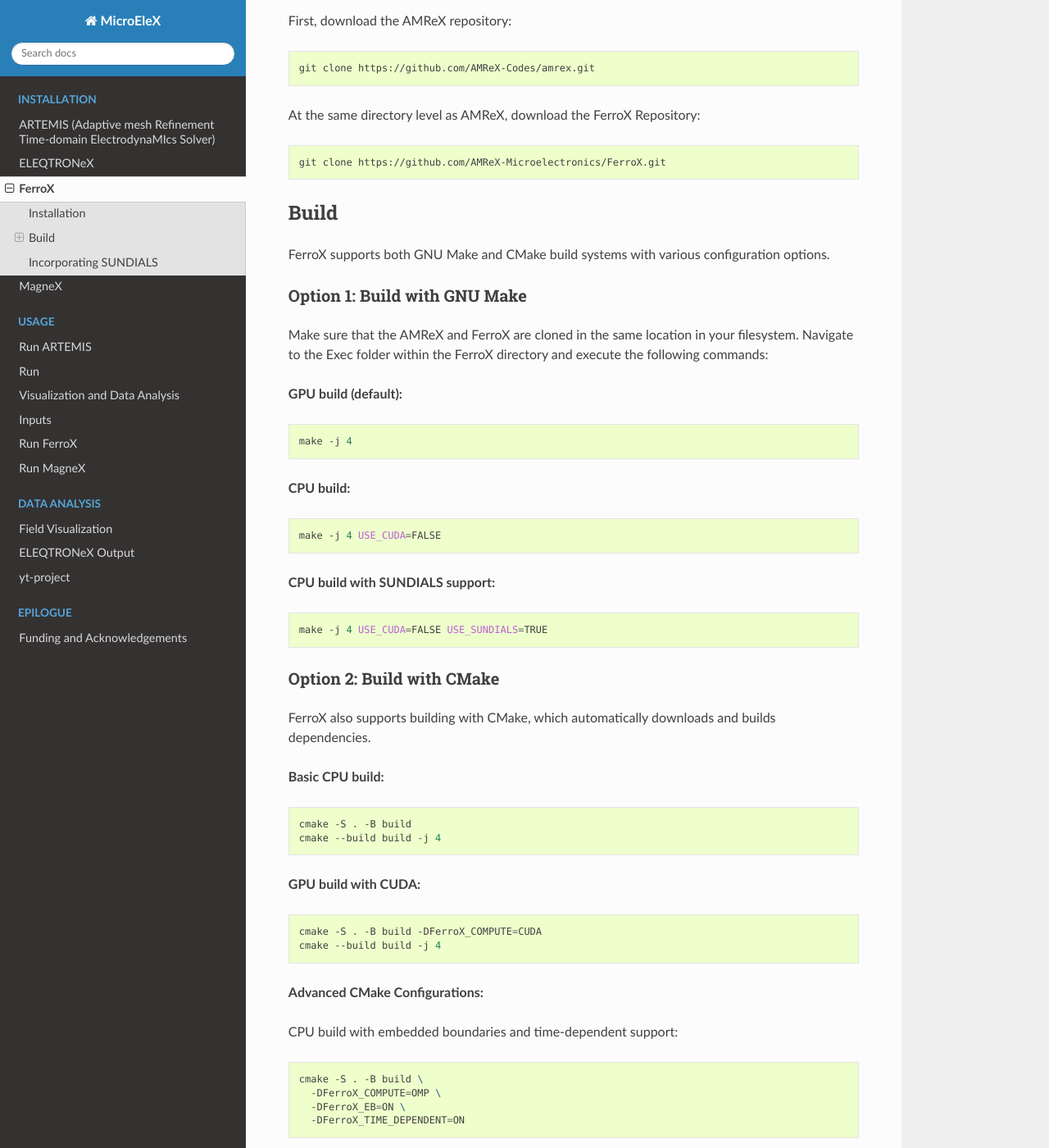
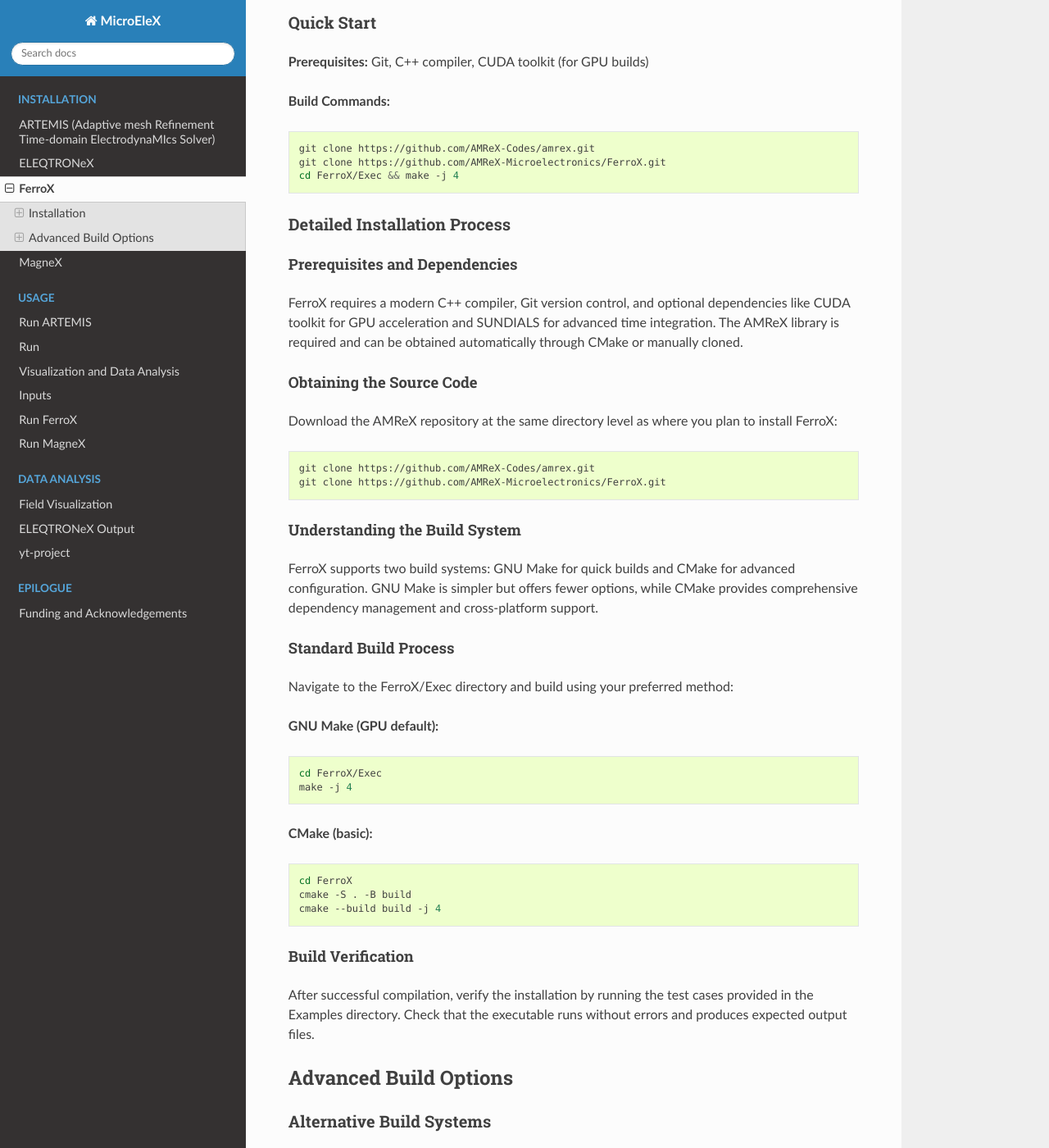
Before and after one commit to AMReX-Microelectronics/AMReX-Microelectronics.github.io, a Sphinx documentation site: the page built from Docs/source/install/ferrox.rst, in a window 1280 px wide and 1400 px high, scrolled down 490 px. Shown: the whole window at 82% size. Built offline with Sphinx 7.4.7 and the Read the Docs theme 3.1.0, drawn with Linux system fonts in a browser that asks for light colours; some of the changed text lies outside the part shown.

Commit message:
Update structure

```diff
--- a/Docs/source/install/artemis.rst
+++ b/Docs/source/install/artemis.rst
@@ -90,7 +90,7 @@
 Build Verification
 ^^^^^^^^^^^^^^^^^^
 
-After successful compilation, verify the build by checking the executable exists and can display help information. The executable will be located in the build directory or Exec folder depending on your build method.
+After successful compilation, verify the build by checking the executable exists and can display help information. The executable will be located in the build directory or top directory depending on your build method.
 
 Advanced Build Options
 -----------------------
--- a/Docs/source/install/ferrox.rst
+++ b/Docs/source/install/ferrox.rst
@@ -24,93 +24,146 @@
 Installation
 ------------
 
-First, download the AMReX repository:
+Quick Start
+~~~~~~~~~~~
+
+**Prerequisites:** Git, C++ compiler, CUDA toolkit (for GPU builds)
+
+**Build Commands:**
 
 .. code-block:: bash
 
    git clone https://github.com/AMReX-Codes/amrex.git
+   git clone https://github.com/AMReX-Microelectronics/FerroX.git
+   cd FerroX/Exec && make -j 4
 
-At the same directory level as AMReX, download the FerroX Repository:
+Detailed Installation Process
+~~~~~~~~~~~~~~~~~~~~~~~~~~~~~
+
+Prerequisites and Dependencies
+^^^^^^^^^^^^^^^^^^^^^^^^^^^^^^^
+
+FerroX requires a modern C++ compiler, Git version control, and optional dependencies like CUDA toolkit for GPU acceleration and SUNDIALS for advanced time integration. The AMReX library is required and can be obtained automatically through CMake or manually cloned.
+
+Obtaining the Source Code
+^^^^^^^^^^^^^^^^^^^^^^^^^^
+
+Download the AMReX repository at the same directory level as where you plan to install FerroX:
 
 .. code-block:: bash
 
+   git clone https://github.com/AMReX-Codes/amrex.git
    git clone https://github.com/AMReX-Microelectronics/FerroX.git
 
-Build
------
+Understanding the Build System
+^^^^^^^^^^^^^^^^^^^^^^^^^^^^^^^
 
-FerroX supports both GNU Make and CMake build systems with various configuration options.
+FerroX supports two build systems: GNU Make for quick builds and CMake for advanced configuration. GNU Make is simpler but offers fewer options, while CMake provides comprehensive dependency management and cross-platform support.
 
-Option 1: Build with GNU Make
-~~~~~~~~~~~~~~~~~~~~~~~~~~~~~
+Standard Build Process
+^^^^^^^^^^^^^^^^^^^^^^^
 
-Make sure that the AMReX and FerroX are cloned in the same location in your filesystem. Navigate to the Exec folder within the FerroX directory and execute the following commands:
+Navigate to the FerroX/Exec directory and build using your preferred method:
 
-**GPU build (default):**
+**GNU Make (GPU default):**
 
 .. code-block:: bash
 
+   cd FerroX/Exec
    make -j 4
 
-**CPU build:**
+**CMake (basic):**
 
 .. code-block:: bash
 
-   make -j 4 USE_CUDA=FALSE
+   cd FerroX
+   cmake -S . -B build
+   cmake --build build -j 4
 
-**CPU build with SUNDIALS support:**
+Build Verification
+^^^^^^^^^^^^^^^^^^
+
+After successful compilation, verify the installation by running the test cases provided in the Examples directory. Check that the executable runs without errors and produces expected output files.
+
+Advanced Build Options
+----------------------
+
+Alternative Build Systems
+~~~~~~~~~~~~~~~~~~~~~~~~~~
+
+**GNU Make Options:**
 
 .. code-block:: bash
 
+   # CPU build
+   make -j 4 USE_CUDA=FALSE
+
+   # CPU build with SUNDIALS
    make -j 4 USE_CUDA=FALSE USE_SUNDIALS=TRUE
 
-Option 2: Build with CMake
-~~~~~~~~~~~~~~~~~~~~~~~~~~~
+For SUNDIALS support with GNU Make, first follow the SUNDIALS installation steps as described `here <https://github.com/AMReX-Microelectronics/MagneX/blob/development/Exec/README_sundials>`_.
 
-FerroX also supports building with CMake, which automatically downloads and builds dependencies.
-
-**Basic CPU build:**
+**CMake with External Dependencies:**
 
 .. code-block:: bash
 
-   cmake -S . -B build
-   cmake --build build -j 4
+   # Use external AMReX installation
+   cmake -S . -B build \
+     -DFerroX_amrex_internal=OFF \
+     -DAMReX_DIR=/path/to/amrex/lib/cmake/AMReX
 
-**GPU build with CUDA:**
+Performance Optimizations
+~~~~~~~~~~~~~~~~~~~~~~~~~~
+
+**GPU Acceleration:**
 
 .. code-block:: bash
 
    cmake -S . -B build -DFerroX_COMPUTE=CUDA
    cmake --build build -j 4
 
-**Advanced CMake Configurations:**
-
-CPU build with embedded boundaries and time-dependent support:
+**CPU Optimizations:**
 
 .. code-block:: bash
 
    cmake -S . -B build \
      -DFerroX_COMPUTE=OMP \
-     -DFerroX_EB=ON \
-     -DFerroX_TIME_DEPENDENT=ON
+     -DFerroX_SIMD=ON
 
-GPU build with SUNDIALS support:
+Physics Module Configuration
+~~~~~~~~~~~~~~~~~~~~~~~~~~~~
+
+**Embedded Boundaries and Time-Dependent Features:**
 
 .. code-block:: bash
 
    cmake -S . -B build \
-     -DFerroX_COMPUTE=CUDA \
-     -DFerroX_SUNDIALS=ON
+     -DFerroX_EB=ON \
+     -DFerroX_TIME_DEPENDENT=ON
 
-Debug build with print options enabled:
+**SUNDIALS Integration:**
+
+For SUNDIALS library integration, first follow the SUNDIALS installation steps as described `here <https://github.com/AMReX-Microelectronics/MagneX/blob/development/Exec/README_sundials>`_.
+
+.. code-block:: bash
+
+   cmake -S . -B build \
+     -DFerroX_SUNDIALS=ON \
+     -DFerroX_sundials_src=/path/to/sundials/source
+
+Debug and Development Options
+~~~~~~~~~~~~~~~~~~~~~~~~~~~~~
+
+**Debug Build with Verbose Output:**
 
 .. code-block:: bash
 
    cmake -S . -B build \
      -DCMAKE_BUILD_TYPE=Debug \
-     -DFerroX_PRINT_HIGH=ON
+     -DFerroX_PRINT_HIGH=ON \
+     -DFerroX_PRINT_MEDIUM=ON
 
-**Core CMake Configuration Options:**
+**Core Configuration Options:**
 
 - ``-DFerroX_COMPUTE=NOACC/OMP/CUDA/SYCL/HIP`` - Computing backend (default: OMP)
 - ``-DFerroX_PRECISION=SINGLE/DOUBLE`` - Floating point precision (default: DOUBLE)
@@ -120,71 +173,45 @@
 - ``-DFerroX_MPI=ON/OFF`` - Multi-node support (default: ON)
 - ``-DFerroX_SIMD=ON/OFF`` - CPU SIMD acceleration (default: OFF)
 
-**Print Debug Options:**
+**Debug Print Options:**
 
 - ``-DFerroX_PRINT_HIGH=ON/OFF`` - High level debug printing (default: OFF)
 - ``-DFerroX_PRINT_MEDIUM=ON/OFF`` - Medium level debug printing (default: OFF)
 - ``-DFerroX_PRINT_LOW=ON/OFF`` - Low level debug printing (default: OFF)
 - ``-DFerroX_PRINT_NAME=ON/OFF`` - Function name debug printing (default: OFF)
 
-**AMReX Configuration Options:**
+Platform-Specific Configurations
+~~~~~~~~~~~~~~~~~~~~~~~~~~~~~~~~~
 
-**Use external AMReX installation:**
+**AMReX Source Management:**
 
 .. code-block:: bash
 
-   cmake -S . -B build \
-     -DFerroX_amrex_internal=OFF \
-     -DAMReX_DIR=/path/to/amrex/lib/cmake/AMReX
-
-**Use local AMReX source directory:**
-
-.. code-block:: bash
-
+   # Use local AMReX source
    cmake -S . -B build -DFerroX_amrex_src=/path/to/amrex/source
 
-**Use custom AMReX repository/branch:**
-
-.. code-block:: bash
-
+   # Use custom AMReX repository/branch
    cmake -S . -B build \
      -DFerroX_amrex_repo=https://github.com/user/amrex.git \
      -DFerroX_amrex_branch=my_branch
 
-**Test with specific AMReX pull request:**
+   # Test with specific AMReX pull request
+   cmake -S . -B build -DFerroX_amrex_pr=1234
+
+**SUNDIALS External Integration:**
 
 .. code-block:: bash
 
-   cmake -S . -B build -DFerroX_amrex_pr=1234
-
-**SUNDIALS Configuration Options:**
-
-**Use external SUNDIALS installation:**
-
-.. code-block:: bash
-
+   # Use external SUNDIALS installation
    cmake -S . -B build \
      -DFerroX_SUNDIALS=ON \
      -DFerroX_sundials_internal=OFF \
      -DSUNDIALS_DIR=/path/to/sundials/lib/cmake/sundials
 
-**Use local SUNDIALS source directory:**
+**HPC System Configuration:**
 
-.. code-block:: bash
-
-   cmake -S . -B build \
-     -DFerroX_SUNDIALS=ON \
-     -DFerroX_sundials_src=/path/to/sundials/source
-
-**HPC System Notes:**
-
-If you want to use FerroX on a specific high-performance computing (HPC) system, follow the same steps as above. For MPI+CUDA build, make sure that appropriate CUDA modules are loaded. For instance, on Perlmutter you will need to do:
+For high-performance computing systems, ensure appropriate modules are loaded. For example, on Perlmutter:
 
 .. code-block:: bash
 
    module load cudatoolkit
-
-Incorporating SUNDIALS
-----------------------
-
-If you want to incorporate the SUNDIALS library into your FerroX code, first follow the SUNDIALS installation steps as described `here <https://github.com/AMReX-Microelectronics/MagneX/blob/development/Exec/README_sundials>`_. To build the code with SUNDIALS support enabled, you can include the USE_SUNDIALS=TRUE option with the appropriate build command (refer to the example under the 'Build' heading).
```
Also changed, not shown: other parts of Docs/source/install/artemis.rst (+2 -2 lines), Docs/source/install/magnex.rst (+93 -76 lines).
